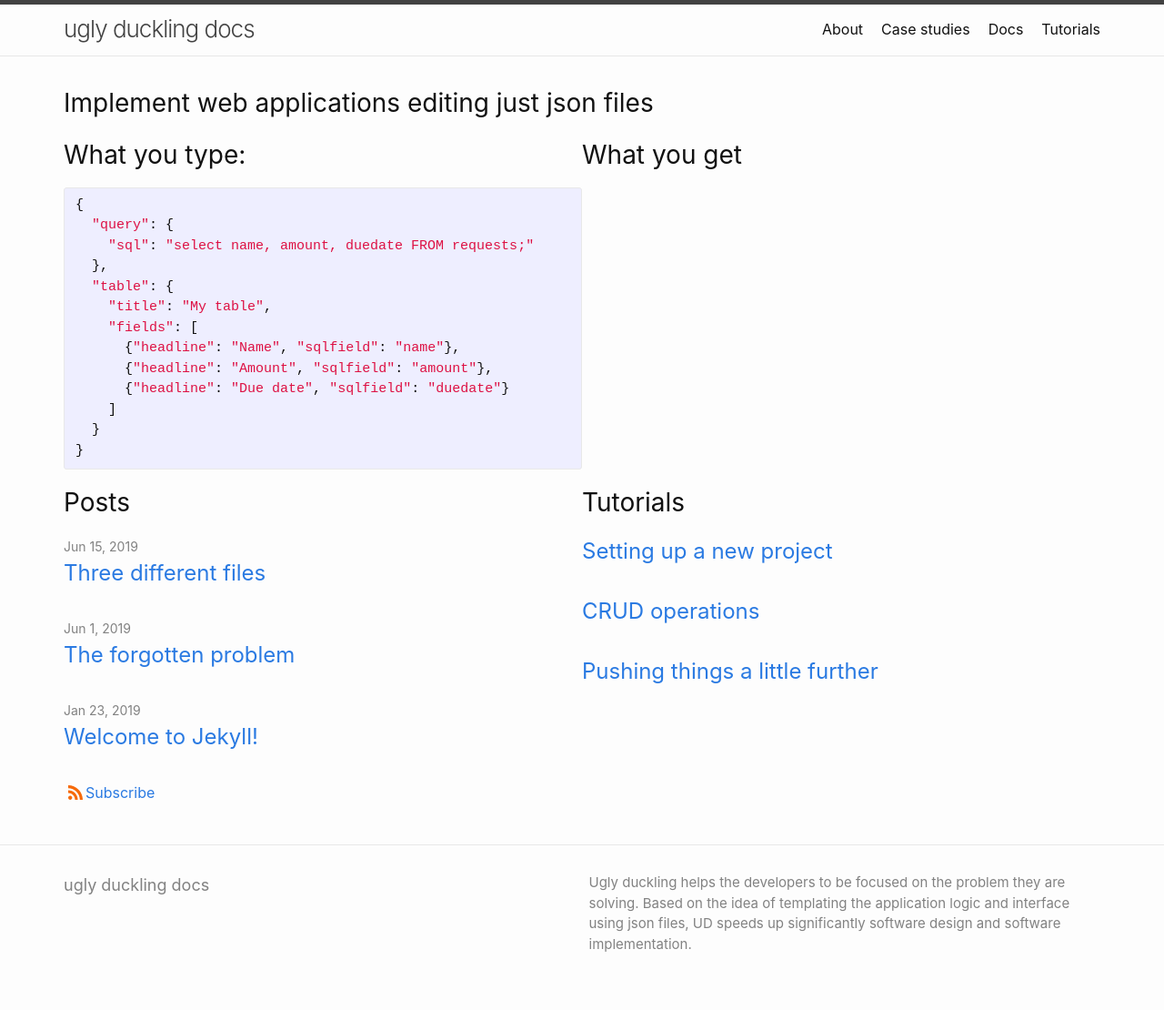
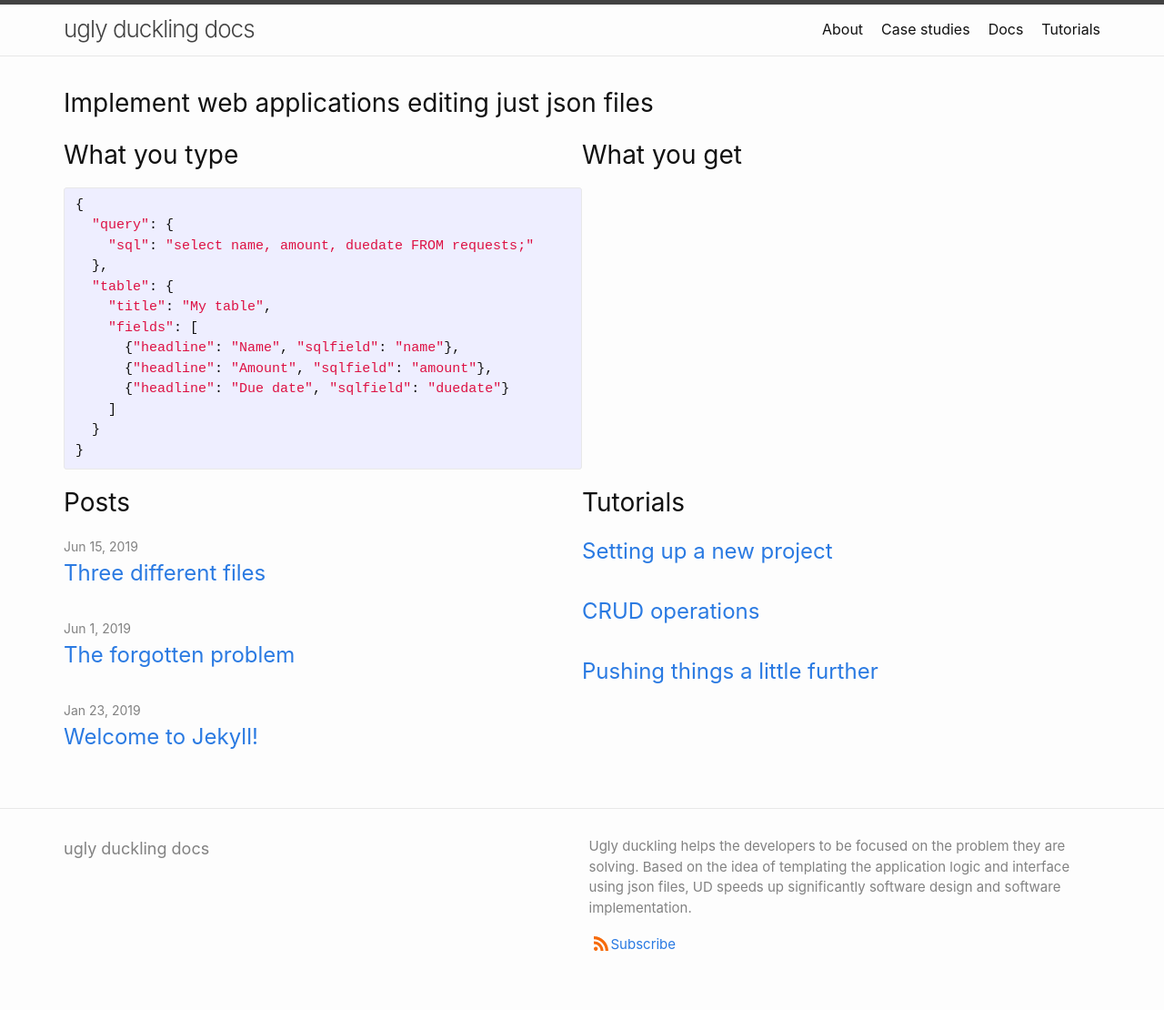
Before and after one commit to fabiomattei/uddocs, a Jekyll site: the page built from index.md, in a window 1280 px wide. Shown: the whole page at 91% size. Built offline with Jekyll 4.4.1, drawn with Linux system fonts in a browser that asks for light colours.

Commit message:
updating home ad footer

```diff
--- a/_includes/footer.html
+++ b/_includes/footer.html
@@ -20,6 +20,11 @@
 
       <div class="footer-col one-half">
         <p>{{- site.description | escape -}}</p>
+	    <p class="feed-subscribe">
+	      <a href="{{ 'feed.xml' | relative_url }}">
+	        <svg class="svg-icon orange"><use xlink:href="{{ 'assets/minima-social-icons.svg#rss' | relative_url }}"></use></svg><span>Subscribe</span>
+	      </a>
+	    </p>
       </div>
 
       <div class="social-links">
--- a/_layouts/home.html
+++ b/_layouts/home.html
@@ -13,7 +13,7 @@ layout: default
 
   <div class="home-page-posts">
 	  <div class="home-posts">
-		  <h2 class="post-list-heading">What you type:</h2>
+		  <h2 class="post-list-heading">What you type</h2>
 <figure class="highlight"><pre><code class="language-json" data-lang="json"><span class="p">{</span><span class="w">
   </span><span class="s2">"query"</span><span class="p">:</span><span class="w"> </span><span class="p">{</span><span class="w">
     </span><span class="s2">"sql"</span><span class="p">:</span><span class="w"> </span><span class="s2">"select name, amount, duedate FROM requests;"</span><span class="w">
@@ -53,12 +53,6 @@ layout: default
 		      </li>
 		      {%- endfor -%}
 		    </ul>
-
-		    <p class="feed-subscribe">
-		      <a href="{{ 'feed.xml' | relative_url }}">
-		        <svg class="svg-icon orange"><use xlink:href="{{ 'assets/minima-social-icons.svg#rss' | relative_url }}"></use></svg><span>Subscribe</span>
-		      </a>
-		    </p>
 		  {%- endif -%}
 	  </div>
 	  <div class="home-tutorials">
```
